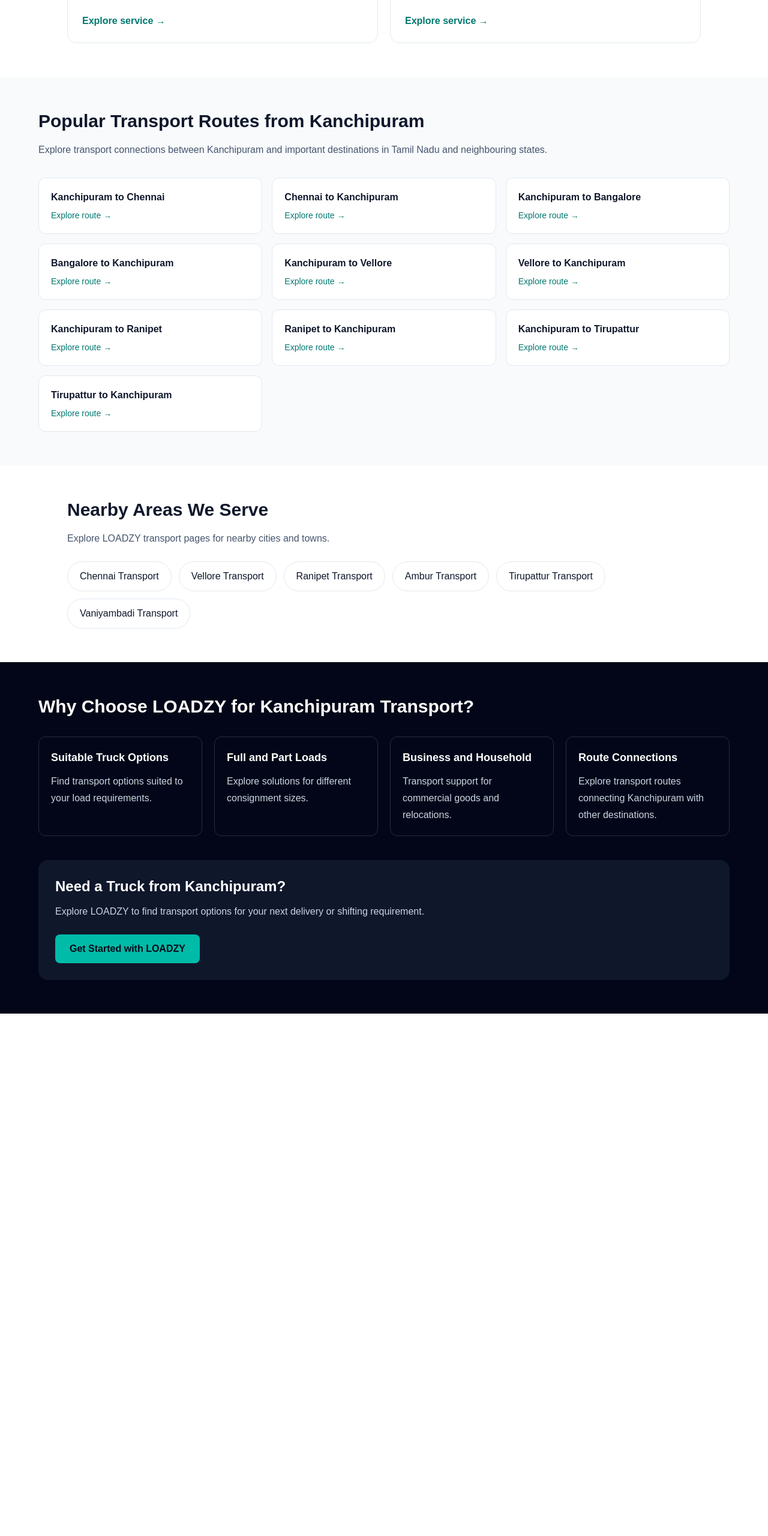
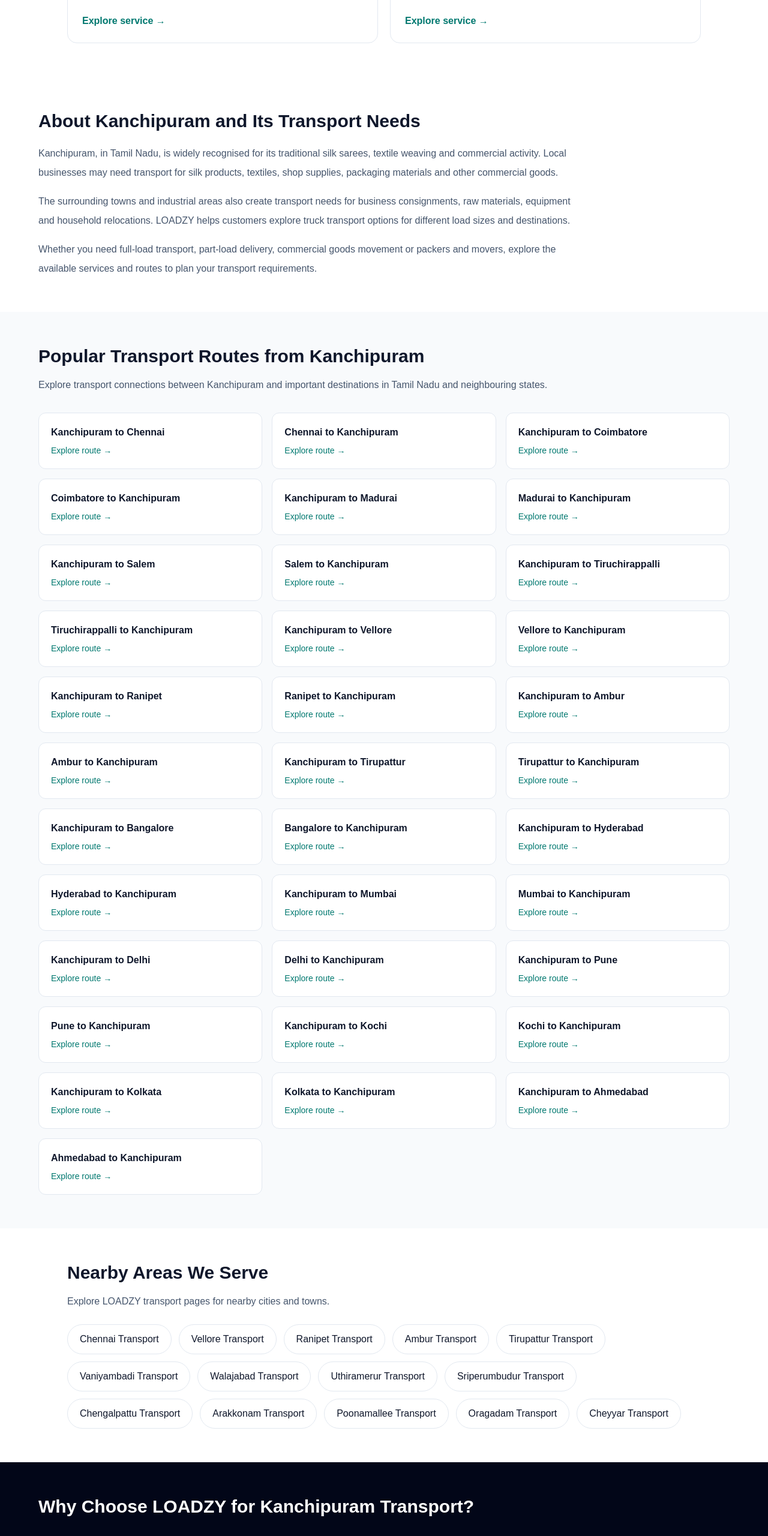
Before and after one commit to haleemablog-del/loadzy, a Next.js app: page /kanchipuram-transport in a window 1280 px wide. Shown: the part 1100-3661 px from the top of the page at 60% size. Before the commit the page ends 2790 px from the top, so only its background shows below. Built offline with nearby package versions, Linux system fonts and the light colour scheme.

Commit message:
Improve Kanchipuram transport page

```diff
--- a/app/kanchipuram-transport/page.tsx
+++ b/app/kanchipuram-transport/page.tsx
@@ -49,26 +49,65 @@ const services = [
   },
 ];
 
+
 const routes = [
+  // Tamil Nadu routes
   { from: "Kanchipuram", to: "Chennai", href: "/routes/kanchipuram/chennai" },
   { from: "Chennai", to: "Kanchipuram", href: "/routes/chennai/kanchipuram" },
-  { from: "Kanchipuram", to: "Bangalore", href: "/routes/kanchipuram/bangalore" },
-  { from: "Bangalore", to: "Kanchipuram", href: "/routes/bangalore/kanchipuram" },
+  { from: "Kanchipuram", to: "Coimbatore", href: "/routes/kanchipuram/coimbatore" },
+  { from: "Coimbatore", to: "Kanchipuram", href: "/routes/coimbatore/kanchipuram" },
+  { from: "Kanchipuram", to: "Madurai", href: "/routes/kanchipuram/madurai" },
+  { from: "Madurai", to: "Kanchipuram", href: "/routes/madurai/kanchipuram" },
+  { from: "Kanchipuram", to: "Salem", href: "/routes/kanchipuram/salem" },
+  { from: "Salem", to: "Kanchipuram", href: "/routes/salem/kanchipuram" },
+  { from: "Kanchipuram", to: "Tiruchirappalli", href: "/routes/kanchipuram/tiruchirappalli" },
+  { from: "Tiruchirappalli", to: "Kanchipuram", href: "/routes/tiruchirappalli/kanchipuram" },
   { from: "Kanchipuram", to: "Vellore", href: "/routes/kanchipuram/vellore" },
   { from: "Vellore", to: "Kanchipuram", href: "/routes/vellore/kanchipuram" },
   { from: "Kanchipuram", to: "Ranipet", href: "/routes/kanchipuram/ranipet" },
   { from: "Ranipet", to: "Kanchipuram", href: "/routes/ranipet/kanchipuram" },
+  { from: "Kanchipuram", to: "Ambur", href: "/routes/kanchipuram/ambur" },
+  { from: "Ambur", to: "Kanchipuram", href: "/routes/ambur/kanchipuram" },
   { from: "Kanchipuram", to: "Tirupattur", href: "/routes/kanchipuram/tirupattur" },
   { from: "Tirupattur", to: "Kanchipuram", href: "/routes/tirupattur/kanchipuram" },
+
+  // Major Indian city routes
+  { from: "Kanchipuram", to: "Bangalore", href: "/routes/kanchipuram/bangalore" },
+  { from: "Bangalore", to: "Kanchipuram", href: "/routes/bangalore/kanchipuram" },
+  { from: "Kanchipuram", to: "Hyderabad", href: "/routes/kanchipuram/hyderabad" },
+  { from: "Hyderabad", to: "Kanchipuram", href: "/routes/hyderabad/kanchipuram" },
+  { from: "Kanchipuram", to: "Mumbai", href: "/routes/kanchipuram/mumbai" },
+  { from: "Mumbai", to: "Kanchipuram", href: "/routes/mumbai/kanchipuram" },
+  { from: "Kanchipuram", to: "Delhi", href: "/routes/kanchipuram/delhi" },
+  { from: "Delhi", to: "Kanchipuram", href: "/routes/delhi/kanchipuram" },
+  { from: "Kanchipuram", to: "Pune", href: "/routes/kanchipuram/pune" },
+  { from: "Pune", to: "Kanchipuram", href: "/routes/pune/kanchipuram" },
+  { from: "Kanchipuram", to: "Kochi", href: "/routes/kanchipuram/kochi" },
+  { from: "Kochi", to: "Kanchipuram", href: "/routes/kochi/kanchipuram" },
+  { from: "Kanchipuram", to: "Kolkata", href: "/routes/kanchipuram/kolkata" },
+  { from: "Kolkata", to: "Kanchipuram", href: "/routes/kolkata/kanchipuram" },
+  { from: "Kanchipuram", to: "Ahmedabad", href: "/routes/kanchipuram/ahmedabad" },
+  { from: "Ahmedabad", to: "Kanchipuram", href: "/routes/ahmedabad/kanchipuram" },
 ];
 
 const nearbyAreas = [
+  // Existing transport pages — preserved
   { name: "Chennai", href: "/chennai-transport" },
   { name: "Vellore", href: "/vellore-transport" },
   { name: "Ranipet", href: "/ranipet-transport" },
   { name: "Ambur", href: "/ambur-transport" },
   { name: "Tirupattur", href: "/tirupattur-transport" },
   { name: "Vaniyambadi", href: "/vaniyambadi-transport" },
+
+  // Nearby towns and surrounding areas
+  { name: "Walajabad", href: "/walajabad-transport" },
+  { name: "Uthiramerur", href: "/uthiramerur-transport" },
+  { name: "Sriperumbudur", href: "/sriperumbudur-transport" },
+  { name: "Chengalpattu", href: "/chengalpattu-transport" },
+  { name: "Arakkonam", href: "/arakkonam-transport" },
+  { name: "Poonamallee", href: "/poonamallee-transport" },
+  { name: "Oragadam", href: "/oragadam-transport" },
+  { name: "Cheyyar", href: "/cheyyar-transport" },
 ];
 
 export default function KanchipuramTransportPage() {
@@ -138,6 +177,34 @@ export default function KanchipuramTransportPage() {
               </Link>
             </article>
           ))}
+        </div>
+      </section>
+
+      <section className="bg-white px-6 py-14 md:px-12">
+        <div className="mx-auto max-w-6xl">
+          <h2 className="text-3xl font-bold">
+            About Kanchipuram and Its Transport Needs
+          </h2>
+
+          <p className="mt-5 max-w-4xl leading-8 text-slate-600">
+            Kanchipuram, in Tamil Nadu, is widely recognised for its
+            traditional silk sarees, textile weaving and commercial activity.
+            Local businesses may need transport for silk products, textiles,
+            shop supplies, packaging materials and other commercial goods.
+          </p>
+
+          <p className="mt-4 max-w-4xl leading-8 text-slate-600">
+            The surrounding towns and industrial areas also create transport
+            needs for business consignments, raw materials, equipment and
+            household relocations. LOADZY helps customers explore truck
+            transport options for different load sizes and destinations.
+          </p>
+
+          <p className="mt-4 max-w-4xl leading-8 text-slate-600">
+            Whether you need full-load transport, part-load delivery,
+            commercial goods movement or packers and movers, explore the
+            available services and routes to plan your transport requirements.
+          </p>
         </div>
       </section>
 
```
